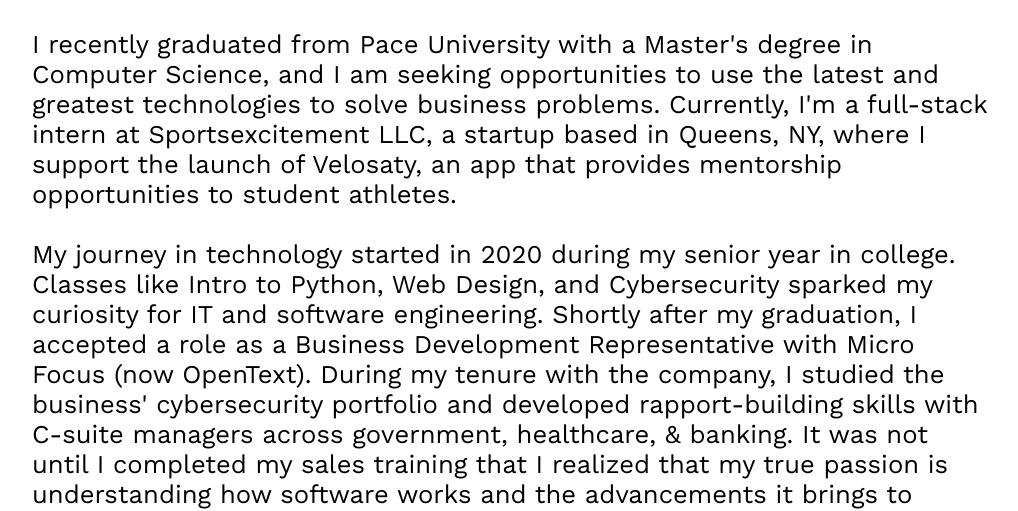
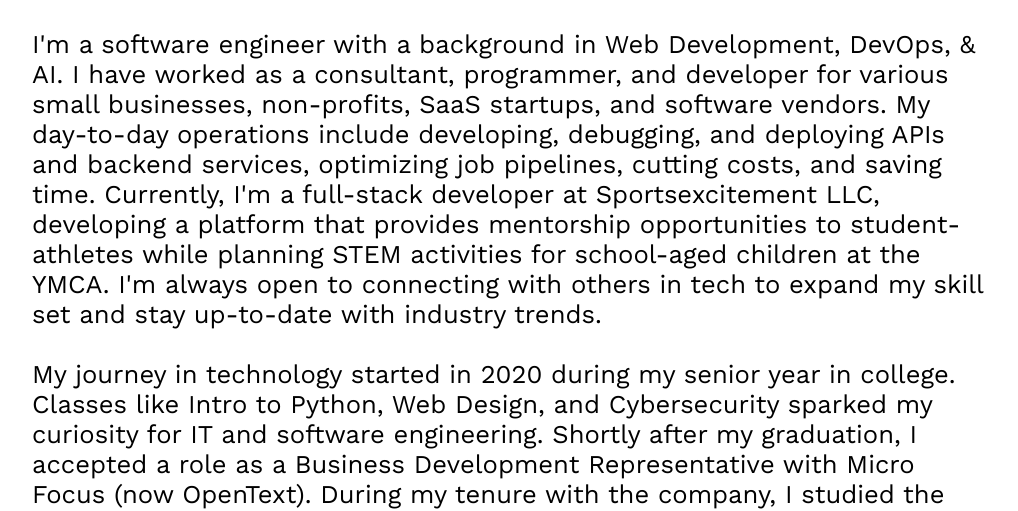
Before and after one commit to fzallocco/fzallocco, a website: page frontend/index.html in a window 1280 px wide. Shown: the part 446-957 px from the top of the page, without its empty margins (128-1146 px from the left). Drawn offline with nearby package versions, Linux system fonts and the light colour scheme.

Commit message:
Update index.html

```diff
--- a/frontend/index.html
+++ b/frontend/index.html
@@ -31,8 +31,9 @@
         <div class="page-header">
             <h2 class="page-header__heading">Welcome to My Page!</h2>
             <p>
-            I recently graduated from Pace University with a Master's degree in Computer Science, and I am seeking opportunities to use the latest and greatest technologies to solve business problems.
-            Currently, I'm a full-stack intern at Sportsexcitement LLC, a startup based in Queens, NY, where I support the launch of Velosaty, an app that provides mentorship opportunities to student athletes.
+            I'm a software engineer with a background in Web Development, DevOps, & AI. I have worked as a consultant, programmer, and developer for various small businesses, non-profits, SaaS startups, and software vendors. My day-to-day operations include developing, debugging, and deploying APIs and backend services, optimizing job pipelines, cutting costs, and saving time.
+            Currently, I'm a full-stack developer at Sportsexcitement LLC, developing a platform that provides mentorship opportunities to student-athletes while planning STEM activities for school-aged children at the YMCA.
+            I'm always open to connecting with others in tech to expand my skill set and stay up-to-date with industry trends.
             <br><br>
             My journey in technology started in 2020 during my senior year in college. Classes like Intro to Python, Web Design, and Cybersecurity sparked my curiosity for IT and software engineering.
             Shortly after my graduation, I accepted a role as a Business Development Representative with Micro Focus (now OpenText).
```
